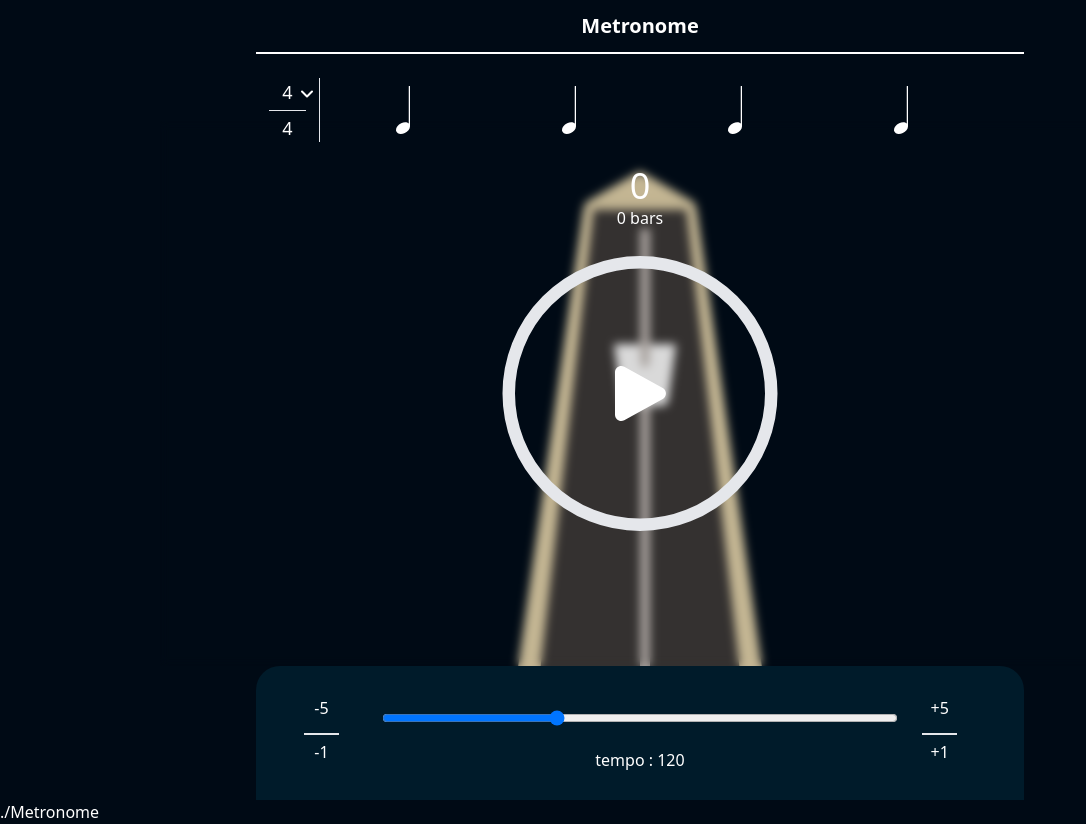
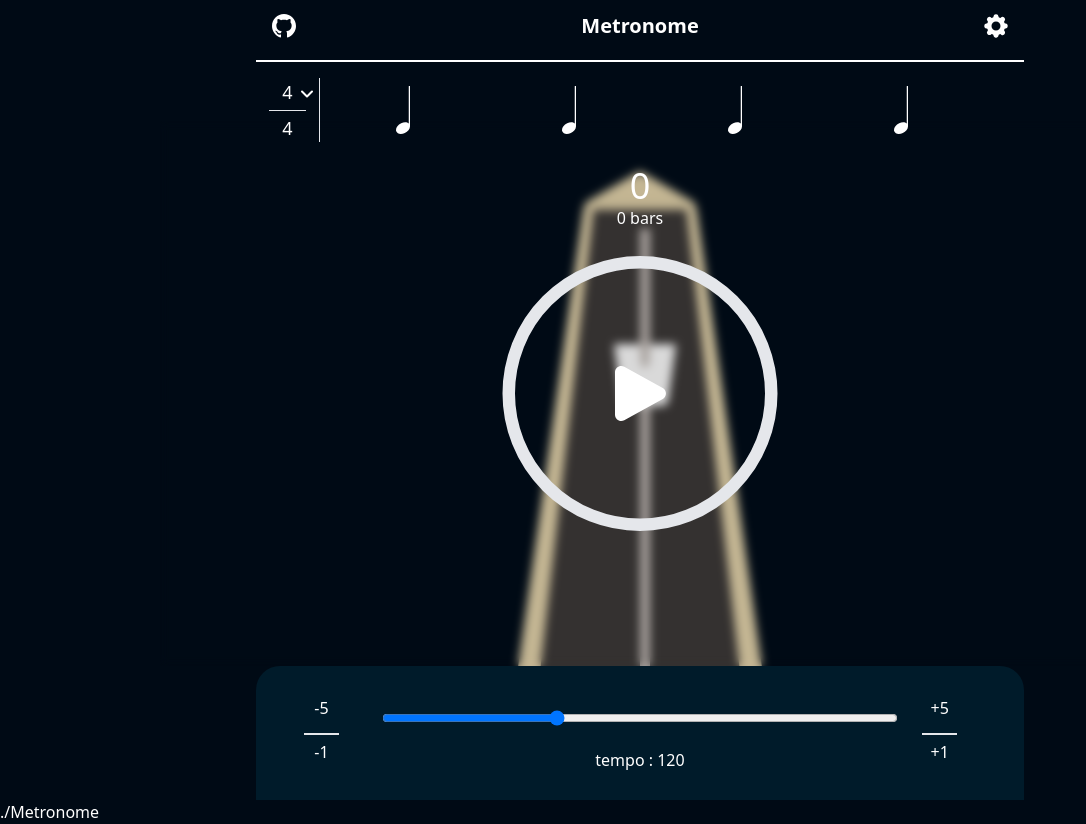
Before and after one commit to ArianAbi/Metronome, an Astro site: page / in a window 1280 px wide. Shown: the whole page, without its empty margins (0-1086 px from the left). Built offline with nearby package versions, Linux system fonts and the light colour scheme; Astro itself is replaced by a stand-in of ours.

Commit message:
Update the Header

```diff
--- a/src/pages/Metronome.tsx
+++ b/src/pages/Metronome.tsx
@@ -97,20 +97,41 @@
     }
   }, [tickCount]);
 
-  function adjustTempo(value: number) {
-    if (tempo > maxTempo || tempo < minTempo) {
-      return;
-    }
-    setTempo((prevTempo) => prevTempo + value);
-  }
-
   return (
     <>
       <div className="mx-auto flex h-screen max-w-screen-md flex-col items-center">
         {/* title */}
-        <h1 className="z-50 mb-2 w-[60%] border-b-2 border-white py-3 text-center text-xl font-bold md:w-full">
-          Metronome
-        </h1>
+        <header className="z-50 mb-2 flex w-full items-center justify-between px-4 py-3 text-center text-xl font-bold">
+          <a href="https://github.com/ArianAbi/Metronome" title="github page">
+            <svg
+              xmlns="http://www.w3.org/2000/svg"
+              className="h-6 w-6"
+              fill="white"
+              viewBox="0 0 24 24"
+            >
+              <path d="M12 0c-6.626 0-12 5.373-12 12 0 5.302 3.438 9.8 8.207 11.387.599.111.793-.261.793-.577v-2.234c-3.338.726-4.033-1.416-4.033-1.416-.546-1.387-1.333-1.756-1.333-1.756-1.089-.745.083-.729.083-.729 1.205.084 1.839 1.237 1.839 1.237 1.07 1.834 2.807 1.304 3.492.997.107-.775.418-1.305.762-1.604-2.665-.305-5.467-1.334-5.467-5.931 0-1.311.469-2.381 1.236-3.221-.124-.303-.535-1.524.117-3.176 0 0 1.008-.322 3.301 1.23.957-.266 1.983-.399 3.003-.404 1.02.005 2.047.138 3.006.404 2.291-1.552 3.297-1.23 3.297-1.23.653 1.653.242 2.874.118 3.176.77.84 1.235 1.911 1.235 3.221 0 4.609-2.807 5.624-5.479 5.921.43.372.823 1.102.823 2.222v3.293c0 .319.192.694.801.576 4.765-1.589 8.199-6.086 8.199-11.386 0-6.627-5.373-12-12-12z" />
+            </svg>
+          </a>
+
+          <h1>Metronome</h1>
+
+          <button title="settings">
+            <svg
+              xmlns="http://www.w3.org/2000/svg"
+              viewBox="0 0 24 24"
+              fill="currentColor"
+              className="h-6 w-6 scale-[1.2]"
+            >
+              <path
+                fillRule="evenodd"
+                className="h-full w-full"
+                d="M11.828 2.25c-.916 0-1.699.663-1.85 1.567l-.091.549a.798.798 0 01-.517.608 7.45 7.45 0 00-.478.198.798.798 0 01-.796-.064l-.453-.324a1.875 1.875 0 00-2.416.2l-.243.243a1.875 1.875 0 00-.2 2.416l.324.453a.798.798 0 01.064.796 7.448 7.448 0 00-.198.478.798.798 0 01-.608.517l-.55.092a1.875 1.875 0 00-1.566 1.849v.344c0 .916.663 1.699 1.567 1.85l.549.091c.281.047.508.25.608.517.06.162.127.321.198.478a.798.798 0 01-.064.796l-.324.453a1.875 1.875 0 00.2 2.416l.243.243c.648.648 1.67.733 2.416.2l.453-.324a.798.798 0 01.796-.064c.157.071.316.137.478.198.267.1.47.327.517.608l.092.55c.15.903.932 1.566 1.849 1.566h.344c.916 0 1.699-.663 1.85-1.567l.091-.549a.798.798 0 01.517-.608 7.52 7.52 0 00.478-.198.798.798 0 01.796.064l.453.324a1.875 1.875 0 002.416-.2l.243-.243c.648-.648.733-1.67.2-2.416l-.324-.453a.798.798 0 01-.064-.796c.071-.157.137-.316.198-.478.1-.267.327-.47.608-.517l.55-.091a1.875 1.875 0 001.566-1.85v-.344c0-.916-.663-1.699-1.567-1.85l-.549-.091a.798.798 0 01-.608-.517 7.507 7.507 0 00-.198-.478.798.798 0 01.064-.796l.324-.453a1.875 1.875 0 00-.2-2.416l-.243-.243a1.875 1.875 0 00-2.416-.2l-.453.324a.798.798 0 01-.796.064 7.462 7.462 0 00-.478-.198.798.798 0 01-.517-.608l-.091-.55a1.875 1.875 0 00-1.85-1.566h-.344zM12 15.75a3.75 3.75 0 100-7.5 3.75 3.75 0 000 7.5z"
+                clipRule="evenodd"
+              />
+            </svg>
+          </button>
+        </header>
+        <hr className="w-4/6 border-[1px] border-white md:w-full" />
 
         {/* time signuture dialog box */}
         <DialogBox open={timeSigDialogOpen} setOpen={setTimeSigDialogOpen}>
```
